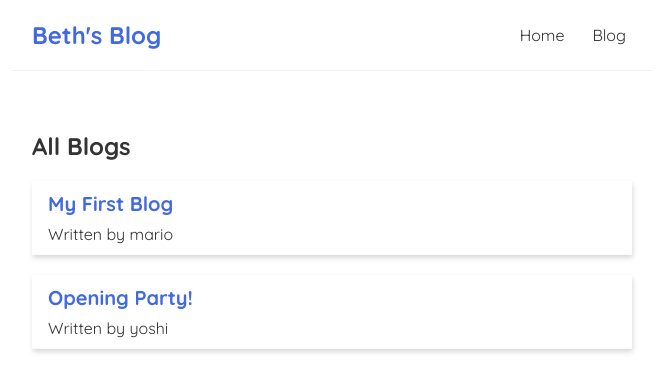
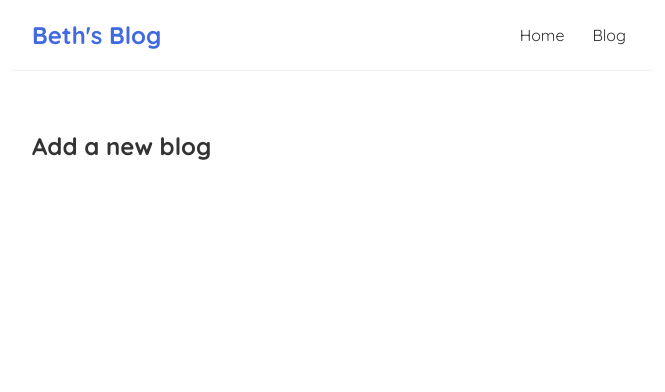
Before and after one commit to Trandsoulz/Bee-s-blog, a React (Create React App) app: page /create in a window 1280 px wide. Shown: the top 392 px of the page, without its empty margins (308-973 px from the left). Built offline with nearby package versions, Linux system fonts and the light colour scheme; data requests are answered from the project's data file.

Commit message:
5th commit

```diff
--- a/package.json
+++ b/package.json
@@ -10,6 +10,7 @@
     "react": "^18.2.0",
     "react-dom": "^18.2.0",
     "react-icons": "^4.4.0",
+    "react-router-dom": "^5.3.3",
     "react-scripts": "^5.0.1",
     "web-vitals": "^2.1.4"
   },
--- a/src/App.js
+++ b/src/App.js
@@ -1,16 +1,27 @@
 import Navbar from "./components/Navbar";
 import Home from "./components/Home";
+import { BrowserRouter as Router, Route, Switch } from "react-router-dom";
+import Create from "./components/Create";
 
 const App = () => {
   return (
 
-    <div className='App'>
+   <Router>
+     <div className='App'>
        <Navbar />
 
        <div className="content">
-        <Home />
+        <Switch>
+          <Route exact path="/" >
+            <Home />
+          </Route>
+          <Route path="/create">
+            <Create />
+          </Route>
+        </Switch>
        </div>
     </div>
+   </Router>
 
   )
 }
--- /dev/null
+++ b/src/components/Create.js
@@ -0,0 +1,28 @@
+// import { useState, useEffect } from "react";
+
+
+const Create = () => {
+
+    // const [isLoading, SetisLoading] = useState(true);
+
+    // useEffect(() => {
+    //   setTimeout(() => {
+    //     SetisLoading(false)
+    //   }, 2000);
+    // }, [isLoading])
+
+
+
+    return (
+        <div className="create">
+            {/* {
+                isLoading && <div> Is Loading</div>
+            } */}
+            <h2>
+                Add a new blog
+            </h2>
+        </div>
+     );
+}
+
+export default Create;
--- a/src/components/Home.js
+++ b/src/components/Home.js
@@ -3,7 +3,7 @@ import useFetch from "./useFetch";
 
 const Home = () => {
 
-    const { data: blogs, isLoading, error} = useFetch('http://localhost:200/blogs')
+    const { data: blogs, isLoading, error} = useFetch('http://localhost:2000/blogs')
 
     const allBlogs = 'All Blogs'
 
--- a/src/components/Navbar.js
+++ b/src/components/Navbar.js
@@ -1,13 +1,14 @@
-
+ import { Link } from "react-router-dom";
 
  const Navbar = () => {
+
     return (
         <nav className="navbar">
             <h1>Beth's Blog</h1>
 
             <div className="links">
-                <a href="/">Home</a>
-                <a href="/create">Blog</a>
+                <Link to="/">Home</Link>
+                <Link to="/create">Blog</Link>
             </div>
         </nav>
     )
--- a/src/components/useFetch.js
+++ b/src/components/useFetch.js
@@ -5,6 +5,7 @@ const useFetch = (url) => {
     const [data, SetData] = useState(null)
     const [isLoading, SetisLoading] = useState(true)
     const [error, SetError] = useState(null)
+    // const abortControl = new AbortController()
     // const [named, setNamed] = useState('Bee')
     // const bleach = () => {
     //     setNamed('Bethrand')
@@ -15,7 +16,7 @@ const useFetch = (url) => {
       setTimeout(() => {
 
 
-         fetch(url)
+         fetch(url)  //{ signal: abortControl.signal }
          .then(res => {
             if (!res.ok) {
                 throw Error(' Could not fetch from the resource ')
@@ -28,11 +29,20 @@ const useFetch = (url) => {
                  SetError(null)
              })
                 .catch( err => {
-                    SetisLoading(false)
-                   SetError(err.message)
+                //     if (err.name === 'AbortError') {
+                //         console.log('Fetch aborted')
+                //     } else {
+                        SetisLoading(false)
+                        SetError(err.message)
+                //     }
 
                 })
       }, 500);
+
+    //   return() => {
+    //     abortControl.abort()
+    //   }
+
     }, [url]);
 
     return { data, isLoading, error }
```
Also changed, not shown: 1 other file (tests, documents, lock files or other folders).
